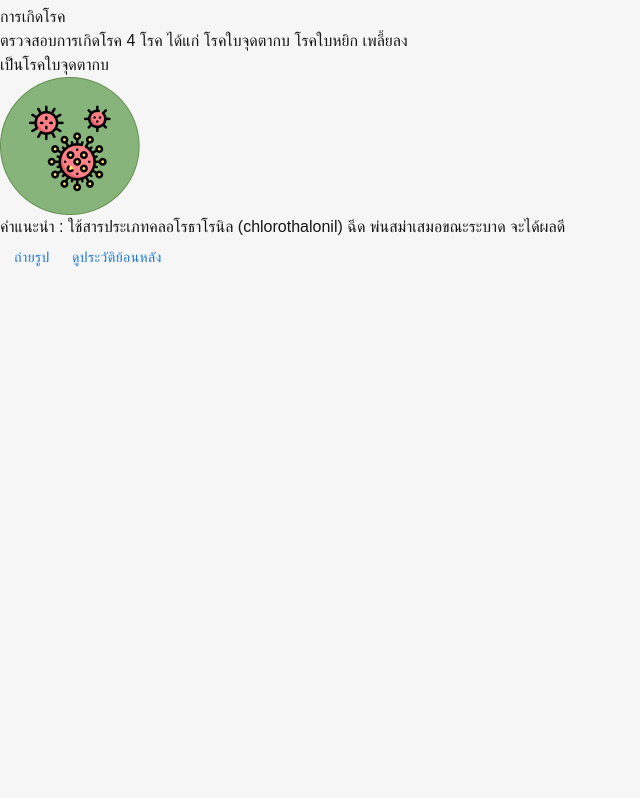
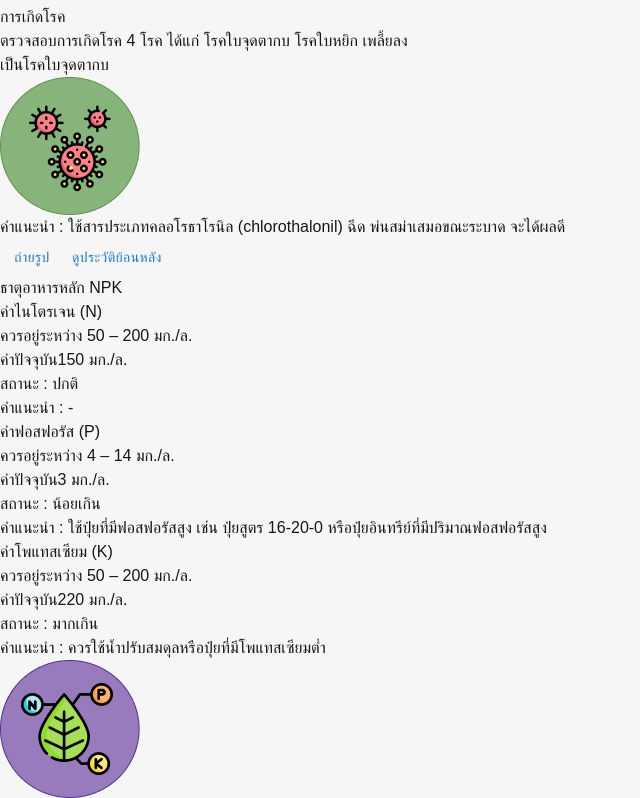
Before and after one commit to Patchnida/smart-farm-web, a Next.js app: page /detail/0001 in a window 1280 px wide. Shown: the part 2122-2920 px from the top of the page, without its empty margins (0-640 px from the left). Before the commit the page ends 2398 px from the top, so only its background shows below. Built offline with nearby package versions, Linux system fonts and the light colour scheme.

Commit message:
add npk card

```diff
--- a/src/app/detail/[id]/page.tsx
+++ b/src/app/detail/[id]/page.tsx
@@ -145,7 +145,68 @@ function Detail() {
                                 </Button>
                             </div>
                         </div>
-                    </div>
+
+                        <div className="flex flex-col w-full md:w-[48%] bg-white border border-gray-200 rounded-lg shadow-md p-10 text-lg flex-grow min-h-[250px]">
+
+
+                            <div className="flex justify-between w-full">
+
+                                <div className="flex flex-col w-full lg:w-10/12">
+                                    <p className="text-2xl font-bold mb-2">ธาตุอาหารหลัก NPK</p>
+
+                                    <div className="flex flex-col gap-5 lg:flex-row mt-5 ">
+
+                                        {/* ค่าไนโตรเจน */}
+                                        <div className="flex flex-col w-full lg:w-4/12">
+                                            <p className="font-bold">ค่าไนโตรเจน (N)</p>
+                                            <p>ควรอยู่ระหว่าง 50 – 200 มก./ล.</p>
+
+
+                                            <p className="my-5">ค่าปัจจุบัน
+                                                <span className="text-3xl font-semibold ml-10">{detailData.npk.nitrogen} มก./ล.</span>
+                                            </p>
+                                            <p>สถานะ : ปกติ</p>
+
+                                            <p className="mt-2">คำแนะนำ : -</p>
+                                        </div>
+
+                                        {/* ค่าฟอสฟอรัส */}
+                                        <div className="flex flex-col w-full lg:w-4/12">
+                                            <p className="font-bold">ค่าฟอสฟอรัส (P)</p>
+                                            <p>ควรอยู่ระหว่าง 4 – 14 มก./ล.</p>
+
+
+                                            <p className="my-5">ค่าปัจจุบัน
+                                                <span className="text-3xl font-semibold ml-10">{detailData.npk.phosphorus} มก./ล.</span>
+                                            </p>
+                                            <p>สถานะ : น้อยเกิน</p>
+
+                                            <p className="mt-2">คำแนะนำ : ใช้ปุ๋ยที่มีฟอสฟอรัสสูง เช่น ปุ๋ยสูตร 16-20-0 หรือปุ๋ยอินทรีย์ที่มีปริมาณฟอสฟอรัสสูง</p>
+                                        </div>
+
+                                        <div className="flex flex-col w-full lg:w-4/12">
+                                            <p className="font-bold">ค่าโพแทสเซียม (K)</p>
+                                            <p>ควรอยู่ระหว่าง 50 – 200 มก./ล.</p>
+
+                                            <p className="my-5">ค่าปัจจุบัน
+                                                <span className="text-3xl font-semibold ml-10">{detailData.npk.potassium} มก./ล.</span>
+                                            </p>
+                                            <p>สถานะ : มากเกิน</p>
+
+                                            <p className="mt-2">คำแนะนำ : ควรใช้น้ำปรับสมดุลหรือปุ๋ยที่มีโพแทสเซียมต่ำ</p>
+                                        </div>
+
+                                    </div>
+
+                                </div>
+
+
+                                <img src="/npkIcon.png" alt="Moisture Icon" className="w-fit h-fit cursor-pointer lg:self-center" />
+                            </div>
+
+                        </div>
+
+                        </div>
                 </div>
             </div>
 
--- a/src/app/eachIdData.tsx
+++ b/src/app/eachIdData.tsx
@@ -197,18 +197,18 @@ export const initialData = [
     date: "Wednesday, October 25, 2024",
     time: "12.00",
     detail: [
-      { id: "0001", temp: "33°C", humid: "67%", moisture: "66%", disease: "เป็นโรคใบจุดตากบ" },
-      { id: "0002", temp: "25°C", humid: "67%", moisture: "66%", disease: "ไม่เป็นโรค" },
-      { id: "0003", temp: "25°C", humid: "67%", moisture: "91%", disease: "ไม่เป็นโรค" },
-      { id: "0004", temp: "25°C", humid: "67%", moisture: "66%", disease: "ไม่เป็นโรค" },
-      { id: "0005", temp: "36°C", humid: "87%", moisture: "66%", disease: "ไม่เป็นโรค" },
-      { id: "0006", temp: "25°C", humid: "89%", moisture: "66%", disease: "เป็นโรคใบหยิก" },
-      { id: "0007", temp: "25°C", humid: "67%", moisture: "66%", disease: "ไม่เป็นโรค" },
-      { id: "0008", temp: "25°C", humid: "67%", moisture: "66%", disease: "เป็นโรค" },
-      { id: "0009", temp: "36°C", humid: "87%", moisture: "66%", disease: "ไม่เป็นโรค" },
-      { id: "0010", temp: "25°C", humid: "89%", moisture: "66%", disease: "เป็นโรคใบจุดตากบ" },
-      { id: "0011", temp: "25°C", humid: "67%", moisture: "66%", disease: "ไม่เป็นโรค" },
-      { id: "0012", temp: "25°C", humid: "67%", moisture: "66%", disease: "เป็นโรคใบหยิก" }
+      { id: "0001", temp: "33°C", humid: "67%", moisture: "66%", disease: "เป็นโรคใบจุดตากบ", npk: { nitrogen: 150, phosphorus: 3, potassium: 220 } },
+      { id: "0002", temp: "25°C", humid: "67%", moisture: "66%", disease: "ไม่เป็นโรค", npk: { nitrogen: 150, phosphorus: 3, potassium: 220 } },
+      { id: "0003", temp: "25°C", humid: "67%", moisture: "91%", disease: "ไม่เป็นโรค", npk: { nitrogen: 150, phosphorus: 3, potassium: 220 } },
+      { id: "0004", temp: "25°C", humid: "67%", moisture: "66%", disease: "ไม่เป็นโรค", npk: { nitrogen: 150, phosphorus: 3, potassium: 220 } },
+      { id: "0005", temp: "36°C", humid: "87%", moisture: "66%", disease: "ไม่เป็นโรค", npk: { nitrogen: 150, phosphorus: 3, potassium: 220 } },
+      { id: "0006", temp: "25°C", humid: "89%", moisture: "66%", disease: "เป็นโรคใบหยิก", npk: { nitrogen: 150, phosphorus: 3, potassium: 220 } },
+      { id: "0007", temp: "25°C", humid: "67%", moisture: "66%", disease: "ไม่เป็นโรค", npk: { nitrogen: 150, phosphorus: 3, potassium: 220 } },
+      { id: "0008", temp: "25°C", humid: "67%", moisture: "66%", disease: "เป็นโรค", npk: { nitrogen: 150, phosphorus: 3, potassium: 220 } },
+      { id: "0009", temp: "36°C", humid: "87%", moisture: "66%", disease: "ไม่เป็นโรค", npk: { nitrogen: 150, phosphorus: 3, potassium: 220 } },
+      { id: "0010", temp: "25°C", humid: "89%", moisture: "66%", disease: "เป็นโรคใบจุดตากบ", npk: { nitrogen: 150, phosphorus: 3, potassium: 220 } },
+      { id: "0011", temp: "25°C", humid: "67%", moisture: "66%", disease: "ไม่เป็นโรค", npk: { nitrogen: 150, phosphorus: 3, potassium: 220 } },
+      { id: "0012", temp: "25°C", humid: "67%", moisture: "66%", disease: "เป็นโรคใบหยิก", npk: { nitrogen: 150, phosphorus: 3, potassium: 220 } }
     ]
   }
 ];
```
Also changed, not shown: public/npkIcon.png (added).
